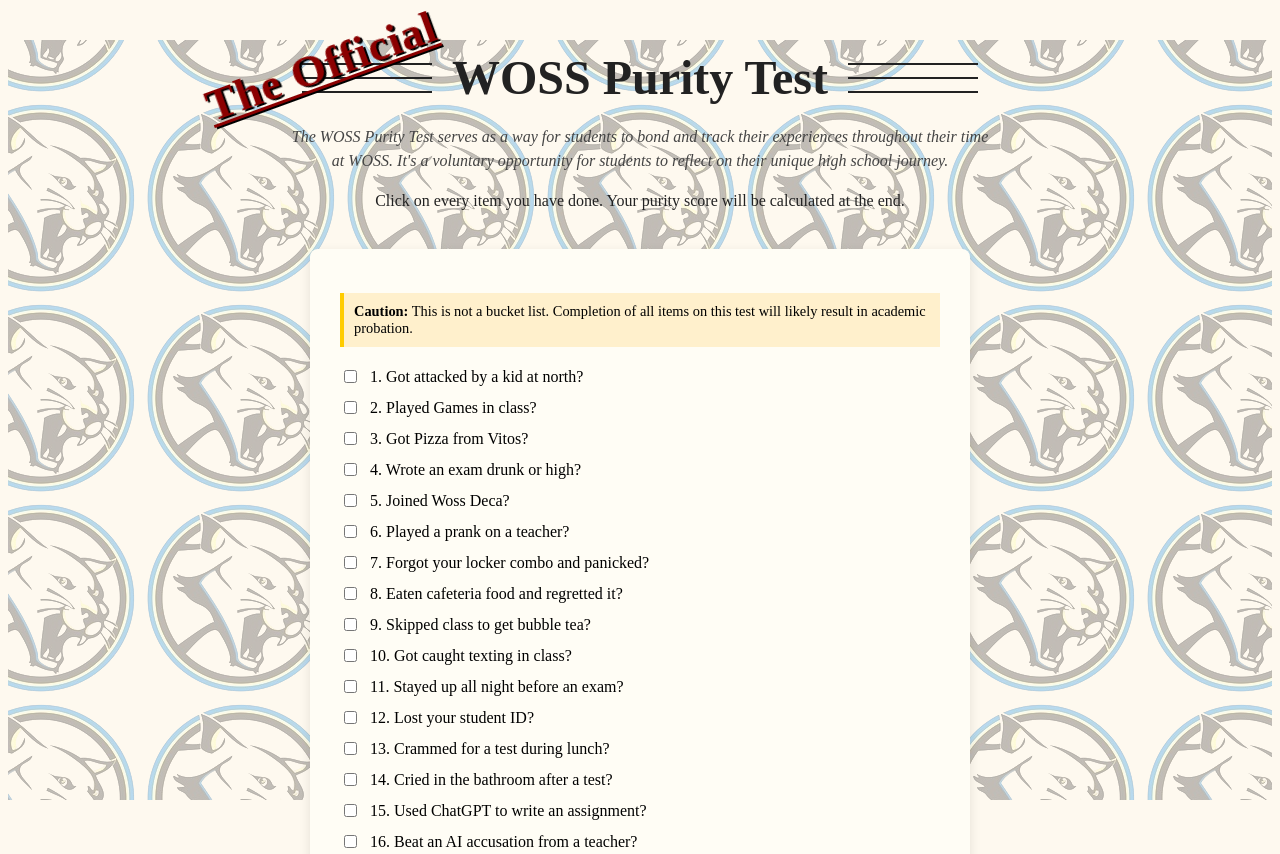
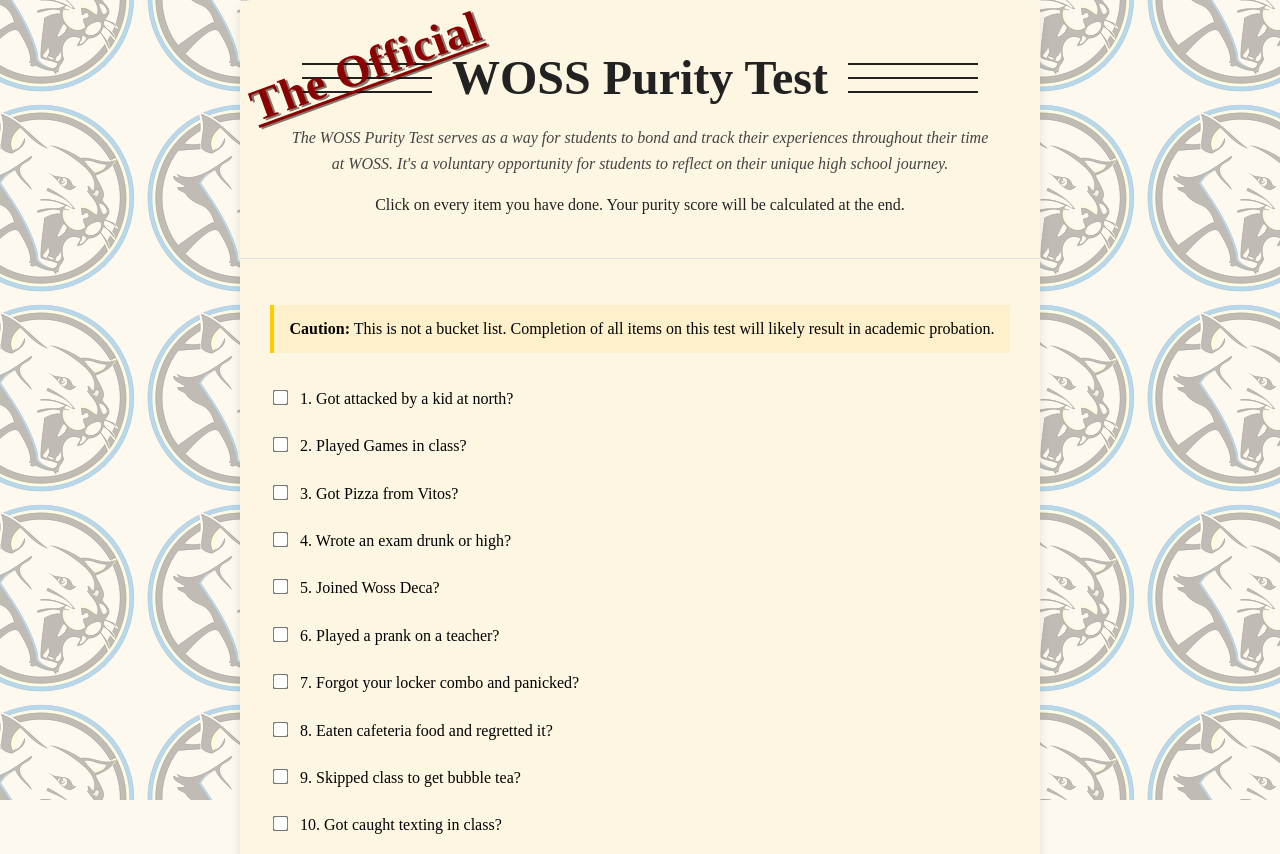
Before and after one commit to aayanrahman/senior-project, a plain HTML site: page index.html in a window 1280 px wide. Shown: the top 854 px of the page. Drawn offline with Linux system fonts and the light colour scheme.

Commit message:
works well

```diff
--- a/index.html
+++ b/index.html
@@ -8,6 +8,8 @@
 </head>
 <body>
 
+  <!-- Added wrapper div that contains both header and main content -->
+  <div class="content-wrapper">
     <header class="header">
       <div class="heading-container">
         <span class="official">The Official</span>
@@ -38,15 +40,10 @@
           </p>
         </div>
         <!-- ✅ End of description block -->
-
       </div>
     </header>
 
-
-
-
     <main class="test-container" id="mainContainer">
-
       <p class="caution" id="cautionMessage">
         <strong>Caution:</strong> This is not a bucket list. Completion of all items on this test will likely result in academic probation.
       </p>
@@ -62,9 +59,8 @@
         <p id="scoreMessage">Click the button to see your result.</p>
         <button type="button" id="shareBtn">Share Result</button>
       </section>
-
     </main>
-
+  </div>
 
   <script src="script.js"></script>
 </body>
--- a/script.js
+++ b/script.js
@@ -117,6 +117,20 @@
     div.appendChild(checkbox);
     div.appendChild(label);
 
+    // Make the entire question div clickable
+    div.addEventListener("click", (event) => {
+      // Prevent triggering multiple times if clicking directly on checkbox or label
+      if (event.target !== checkbox && event.target !== label) {
+        checkbox.checked = !checkbox.checked;
+      }
+    });
+
+    // Label already has native click functionality, but let's make it explicit
+    label.addEventListener("click", (event) => {
+      event.preventDefault(); // Prevent default label behavior
+      checkbox.checked = !checkbox.checked;
+    });
+
     purityForm.appendChild(div);
   });
 
--- a/style.css
+++ b/style.css
@@ -1,94 +1,68 @@
 body {
   background-color: #FEF9EF;
   position: relative; /* Needed for pseudo-element positioning */
+  margin: 0;
+  padding: 0;
+  font-family: Arial, sans-serif;
 }
 
 /* Create a pseudo-element for the background */
 body::before {
   content: '';
-  position: absolute;
+  position: fixed;
   top: 0;
   left: 0;
   width: 100%;
   height: 100%;
   background-image: url('assets/faint_logo.png');
   background-repeat: repeat;
-  background-size: 200px; /* Increased from 200px for more spacing */
+  background-size: 200px;
   background-position: center;
-  background-attachment: fixed;
-  opacity: 0.3; /* Adjust transparency (0 = fully transparent, 1 = fully opaque) */
-  z-index: -1; /* Send to back */
+  opacity: 0.3;
+  z-index: -1;
 }
 
-/* Header styling */
+/* New wrapper container that holds both header and test container */
+.content-wrapper {
+  max-width: 800px;
+  margin: 0 auto 100px;
+  background-color: hsla(44, 87%, 94%);
+  border-radius: 10px;
+  box-shadow: 0 4px 12px rgba(0, 0, 0, 0.1);
+  overflow: hidden; /* Ensures the border-radius applies to child elements */
+}
+
+/* Header styling - matched to container width */
 .header {
   text-align: center;
-  margin-top: 40px;
-  margin-bottom: 20px;
+  padding: 40px 20px 20px;
+  border-bottom: 1px solid #e0e0e0;
   position: relative;
+  width: 100%;
+  box-sizing: border-box;
+  /* background-color: hsla(44, 87%, 96%);*/ /* Slightly lighter than test container */
 }
 
-.heading-container {
-  display: inline-block;
-  position: relative;
+/* Official stamp styling */
+.official {
+  position: absolute;
+  top: 40px;
+  left: 46%;
+  transform: translateX(-150%) rotate(-20deg);
+  color: #8b0000;
+  font-family: "Playfair Display", serif;
+  font-weight: 900;
+  font-size: 2.8rem;
+  text-decoration: underline;
+  text-underline-offset: 0.25rem;
+  text-decoration-thickness: 3px;
+  letter-spacing: 1px;
+  text-shadow: 2px 2px 0 rgba(0, 0, 0, 0.5);
+  z-index: 2;
 }
 
-.official {
-  position: absolute;       /* Higher up */
-  left: -90px;        /* Bring closer to the title */
-
-  transform: rotate(-20deg); /* Less tilt (was -20deg) */
-
-  color: #8b0000;      /* Deep red */
-  font-family: "Playfair Display", serif; /* Match heading font */
-  font-weight: 900;    /* Black weight */
-  font-size: 2.8rem;   /* A little bigger */
-
-  text-decoration: underline;
-  text-underline-offset: 0.25rem; /* Brings underline closer */
-  text-decoration-thickness: 3px; /* Make the underline thicker */
-
-  letter-spacing: 1px; /* Fine for a stamp feel */
-
-  text-shadow: 2px 2px 0 #000;  /* Heavier shadow for a stamp effect */
-
-  z-index: 2;          /* Make sure it's on top */
-}
-
-
+/* Main title styling */
 h1 {
-  font-size: 3rem;
-  font-weight: 700;
-  font-family: "Playfair Display", serif;
-  color: #222;
-}
-
-/* Container for title and both triple-line groups */
-.title-line-container {
-  display: flex;
-  align-items: center;
-  justify-content: center;
-  gap: 20px; /* Space between title and lines */
-  margin-top: 10px;
-}
-
-/* Triple stacked lines */
-.triple-lines {
-  display: flex;
-  flex-direction: column;
-  justify-content: center;
-  align-items: center;
-  gap: 12px; /* Space between each line */
-}
-
-.triple-lines .line {
-  width: 130px;     /* Adjust width for length of lines */
-  height: 2px;     /* Thickness of each line */
-  background-color: #222; /* Match the color of the text */
-}
-
-/* The main title */
-.title-line-container h1 {
   font-size: 3rem;
   font-weight: 700;
   font-family: "Playfair Display", serif;
@@ -96,11 +70,35 @@
   margin: 0;
 }
 
+/* Container for title and horizontal lines */
+.title-line-container {
+  display: flex;
+  align-items: center;
+  justify-content: center;
+  gap: 20px;
+  margin: 10px auto;
+  max-width: 800px;
+}
+
+/* Horizontal lines */
+.triple-lines {
+  display: flex;
+  flex-direction: column;
+  justify-content: center;
+  gap: 12px;
+}
+
+.triple-lines .line {
+  width: 130px;
+  height: 2px;
+  background-color: #222;
+}
+
+/* Description section */
 .description-container {
-  margin-top: 20px;
   max-width: 700px;
-  margin-left: auto;
-  margin-right: auto;
+  margin: 20px auto;
+  padding: 0 20px;
 }
 
 .description-container p {
@@ -108,7 +106,7 @@
   font-size: 1rem;
   color: #333;
   text-align: center;
-  line-height: 1.5;
+  line-height: 1.6;
   margin-bottom: 1rem;
 }
 
@@ -122,58 +120,57 @@
   font-weight: 400;
 }
 
-
-.subtitle {
-  margin-top: 1rem;
-  font-style: italic;
-  color: #666;
-  font-size: 1rem;
+/* Main test container */
+.test-container {
+  padding: 30px;
+  border-radius: 0; /* Removed since it's inside the wrapper */
+  box-shadow: none; /* Removed since the wrapper has the shadow */
 }
 
-
-/* Main container */
-.test-container {
-  max-width: 600px;
-  margin: 0 auto;
-  background-color: #fffdf5;
-  padding: 30px;
-  border-radius: 8px;
-  box-shadow: 0 4px 12px rgba(0, 0, 0, 0.1);
-  background-color: rgba(255, 253, 245); /* Slight transparency */
-  padding: 30px;
-  border-radius: 8px;
-  margin-bottom: 100px;
+/* Caution message */
+.caution {
+  font-family: 'Times New Roman', Times, serif;
+  background-color: #fff0cc;
+  border-left: 4px solid #ffcc00;
+  padding: 15px;
+  margin-bottom: 30px;
+  font-size: 1rem;
+  text-align: center;
 }
 
-.caution {
-  background-color: #fff0cc;
-  border-left: 4px solid #ffcc00;
-  padding: 10px;
-  margin-bottom: 20px;
-  font-size: 0.9rem;
+/* Question styling */
+.question {
+  font-family: 'Times New Roman', Times, serif;
+  display: flex;
+  align-items: flex-start;
+  margin-bottom: 15px;
+  padding: 5px 0;
 }
 
-.question {
-  display: flex;
-  align-items: center;
-  margin-bottom: 12px;
+.question input[type="checkbox"] {
+  margin-top: 3px;
+  transform: scale(1.2);
 }
 
 .question label {
   margin-left: 10px;
   font-size: 1rem;
+  line-height: 1.4;
 }
 
+/* Calculate button */
 button#calculateBtn {
+  font-family: 'Times New Roman', Times, serif;
   display: block;
   margin: 30px auto 0;
-  padding: 12px 20px;
+  padding: 12px 25px;
   background-color: #8b0000;
   color: #fff;
   border: none;
   border-radius: 6px;
-  font-size: 1rem;
+  font-size: 1.1rem;
   cursor: pointer;
+  font-weight: bold;
 }
 
 button#calculateBtn:hover {
@@ -184,33 +181,59 @@
   display: none !important;
 }
 
-
+/* Results section */
 .result {
-  margin: 80px auto 0;
+  margin: 60px auto 0;
   text-align: center;
+  padding: 20px;
 }
 
 .result h2 {
-  font-size: 2rem;
+  font-size: 2.2rem;
   margin-bottom: 20px;
+  font-family: "Playfair Display", serif;
 }
 
 .result p {
   font-style: italic;
   color: #555;
+  margin-bottom: 30px;
+  font-size: 1.1rem;
 }
 
 button#shareBtn {
   margin-top: 20px;
   background-color: #8b0000;
   color: #fff;
-  padding: 10px 20px;
+  padding: 10px 25px;
   border: none;
   border-radius: 6px;
-  font-size: 1rem;
+  font-size: 1.1rem;
   cursor: pointer;
+  font-weight: bold;
 }
 
 button#shareBtn:hover {
   background-color: #a60000;
 }
+
+/* Responsive adjustments */
+@media (max-width: 768px) {
+  .official {
+    font-size: 2rem;
+    left: 30%;
+  }
+
+  h1 {
+    font-size: 2.2rem;
+  }
+
+  .triple-lines .line {
+    width: 80px;
+  }
+
+  .content-wrapper {
+    margin: 0 10px 50px;
+    border-radius: 8px;
+  }
+}
```
Lines whose indentation alone changed are shown as unchanged.
